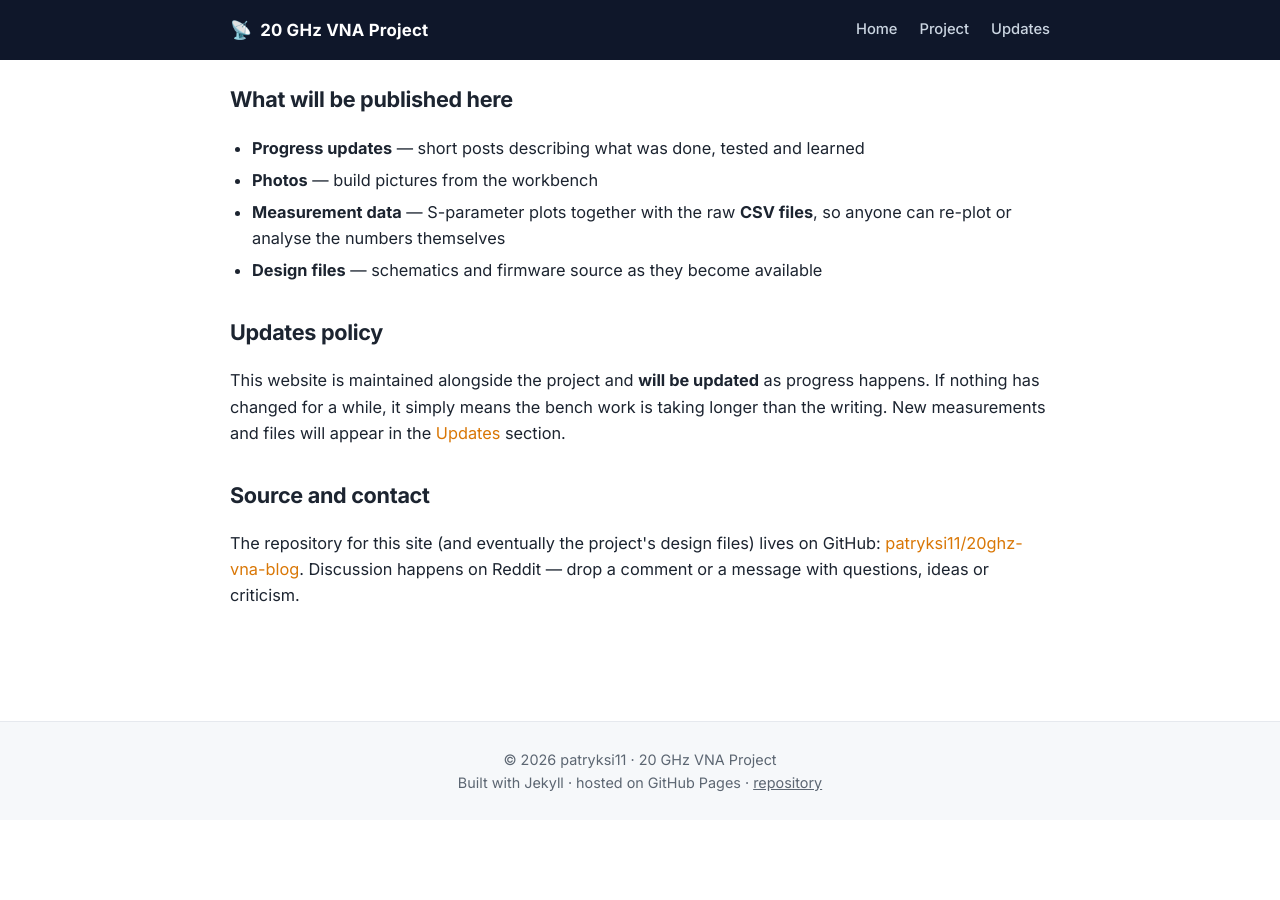
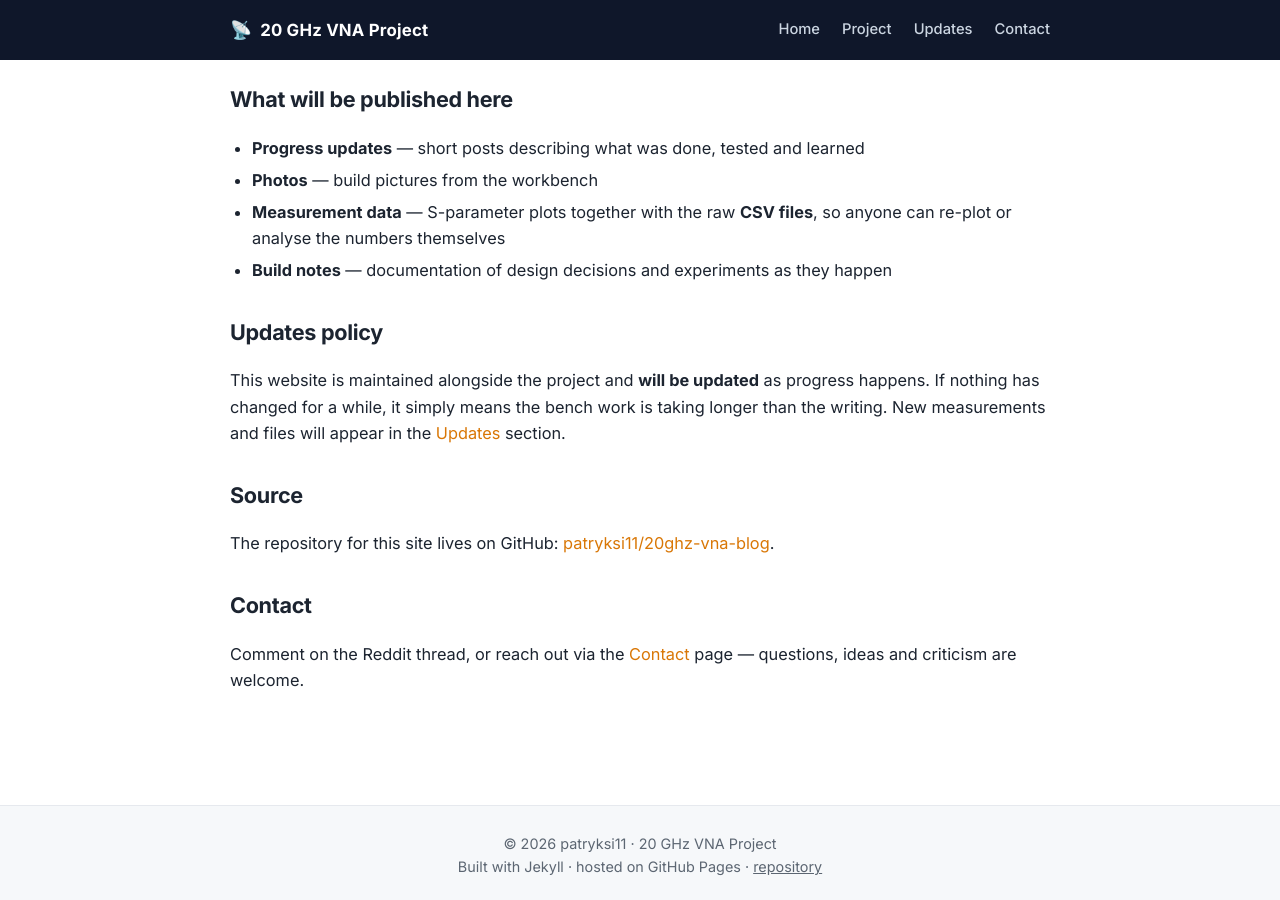
Before and after one commit to patryksi11/20ghz-vna-blog, a Jekyll site: the page built from about.md, in a window 1280 px wide and 900 px high, scrolled down 641 px. Built offline with Jekyll 4.4.1, drawn with Linux system fonts in a browser that asks for light colours; before the commit the page ends 1461 px from its top, so only the background shows below that; some of the changed text lies outside the part shown.

Commit message:
added contact page

```diff
--- a/_config.yml
+++ b/_config.yml
@@ -1,6 +1,6 @@
 title: 20 GHz VNA Project
 description: >-
-  An open-source vector network analyzer (VNA) project targeting 20 GHz.
+  A home-built vector network analyzer (VNA) project targeting 20 GHz.
   Build notes, measurements, photos and downloadable raw data files.
 author: patryksi11
 baseurl: "/20ghz-vna-blog"
--- a/_includes/header.html
+++ b/_includes/header.html
@@ -8,6 +8,7 @@
       <a href="{{ '/' | relative_url }}">Home</a>
       <a href="{{ '/about' | relative_url }}">Project</a>
       <a href="{{ '/blog' | relative_url }}">Updates</a>
+      <a href="{{ '/contact' | relative_url }}">Contact</a>
     </nav>
   </div>
 </header>
--- a/about.md
+++ b/about.md
@@ -37,7 +37,7 @@
       <li><strong>Photos</strong> — build pictures from the workbench</li>
       <li><strong>Measurement data</strong> — S-parameter plots together with the raw <strong>CSV files</strong>,
         so anyone can re-plot or analyse the numbers themselves</li>
-      <li><strong>Design files</strong> — schematics and firmware source as they become available</li>
+      <li><strong>Build notes</strong> — documentation of design decisions and experiments as they happen</li>
     </ul>
 
     <h2 id="updates">Updates policy</h2>
@@ -47,11 +47,16 @@
       New measurements and files will appear in the <a href="{{ '/blog' | relative_url }}">Updates</a> section.
     </p>
 
-    <h2>Source and contact</h2>
+    <h2>Source</h2>
     <p>
-      The repository for this site (and eventually the project's design files) lives on GitHub:
+      The repository for this site lives on GitHub:
       <a href="https://github.com/patryksi11/20ghz-vna-blog" target="_blank" rel="noopener">patryksi11/20ghz-vna-blog</a>.
-      Discussion happens on Reddit — drop a comment or a message with questions, ideas or criticism.
+    </p>
+
+    <h2>Contact</h2>
+    <p>
+      Comment on the Reddit thread, or reach out via the <a href="{{ '/contact' | relative_url }}">Contact</a> page —
+      questions, ideas and criticism are welcome.
     </p>
   </div>
 </div>
--- a/index.html
+++ b/index.html
@@ -4,7 +4,7 @@
 <section class="hero">
   <span class="hero-badge">Work in progress</span>
   <h1>A 20 GHz vector network analyzer</h1>
-  <p class="lead">Build notes, schematics, photos and raw measurement data from an open hardware VNA project — published as the build goes on.</p>
+  <p class="lead">Build notes, photos and raw measurement data from a home-built 20 GHz VNA project — published as the build goes on.</p>
   <div class="hero-actions">
     <a class="btn btn-primary" href="{{ '/about' | relative_url }}">About the project</a>
     <a class="btn btn-ghost" href="{{ '/blog' | relative_url }}">Latest updates</a>
@@ -34,8 +34,8 @@
     </div>
     <div class="card">
       <div class="card-icon">🔌</div>
-      <h4>Open hardware</h4>
-      <p>Schematics, firmware and build details are shared openly as they are developed.</p>
+      <h4>Build details</h4>
+      <p>Design decisions, parts and experiments are documented step by step as the project develops.</p>
     </div>
     <div class="card">
       <div class="card-icon">🧪</div>
```
Also changed, not shown: other parts of about.md (+1 -1 lines), _posts/2026-09-06-project-announcement.md (+2 -3 lines), contact.md (added, +25 -0 lines).
